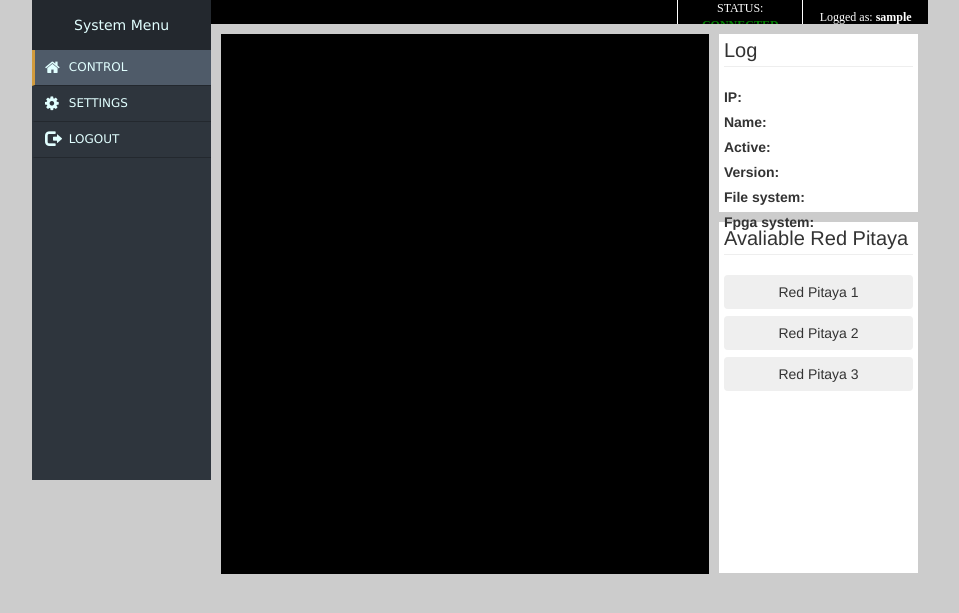
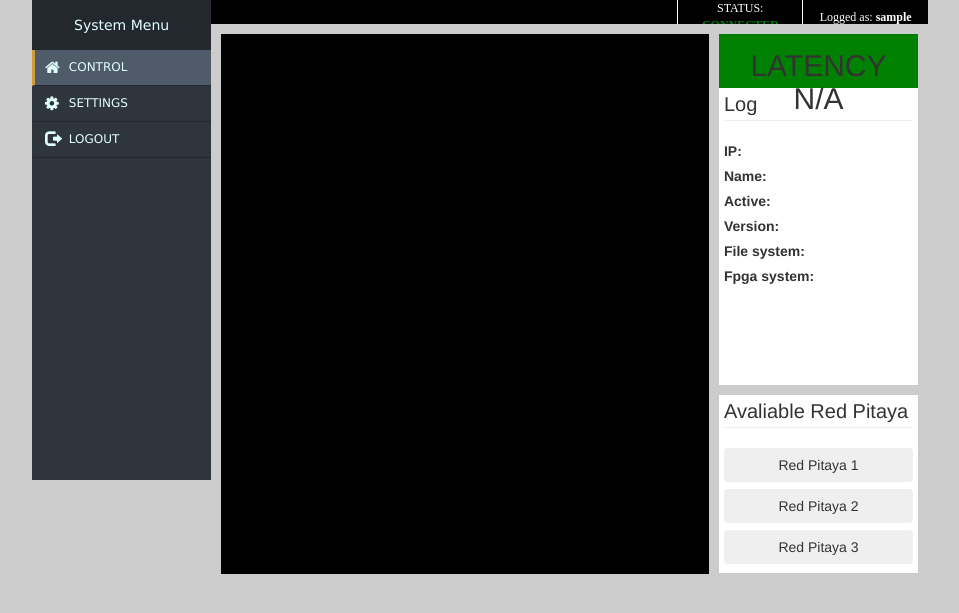
Before and after one commit to 1nfused/RemoteAccess, a Flask app: page /index in a window 1280 px wide. Shown: the top 613 px of the page, without its empty margins (160-1119 px from the left). Run offline with Flask 2, Linux system fonts and the light colour scheme; the visitor is signed in with stand-in values (Sample User, id 1); some libraries are stand-ins or nearby versions.

Commit message:
Added latency block.

```diff
--- a/remote_system/app/static/css/style.css
+++ b/remote_system/app/static/css/style.css
@@ -247,14 +247,14 @@
 }
 
 .left_block2 {
-  height: 65%;
+  height: 33%;
   margin-top: 5%;
   background-color: white;
   padding: 5px 5px 5px 5px;
 }
 
 .left_block1 {
-  height: 33%;
+  height: 55%;
   background-color: white;
   padding: 5px 5px 5px 5px;
 }
@@ -266,6 +266,15 @@
   padding-left: 10px;
 }
 
-.left_content hr{
+.latency_block{
+  height: 10%;
+  background-color: green;
+  padding: 5px 5px 5px 5px;
+}
 
+.latency_block h2{
+  font-size: 30px;
+  text-align: center;
+  vertical-align: middle;
+  padding-top: 10px;
 }
--- a/remote_system/app/templates/index.html
+++ b/remote_system/app/templates/index.html
@@ -30,6 +30,9 @@
 	{% endif %}
 </div>
 <div class="left_content">
+	<div class="latency_block">
+		<h2>LATENCY N/A</h2>
+	</div>
 	<div class="left_block1">
 		<h2>Log</h2>
 		<hr class="custom_breaker">
```
